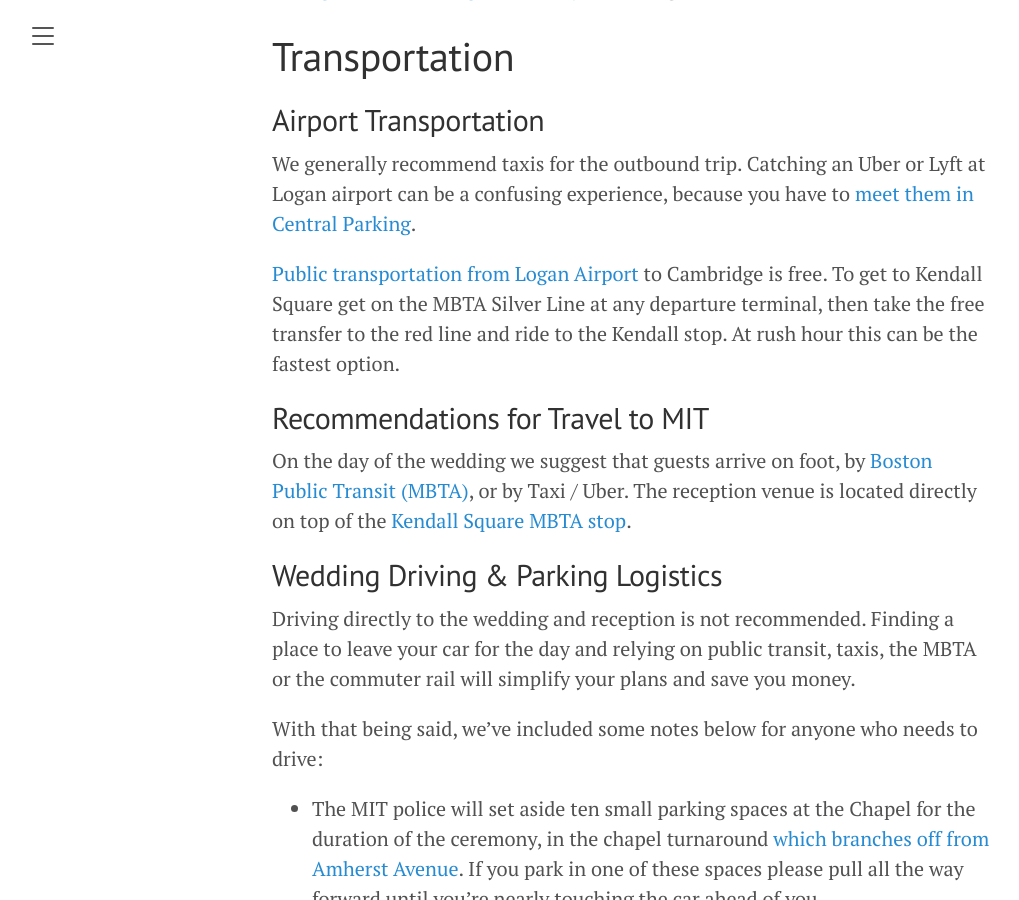
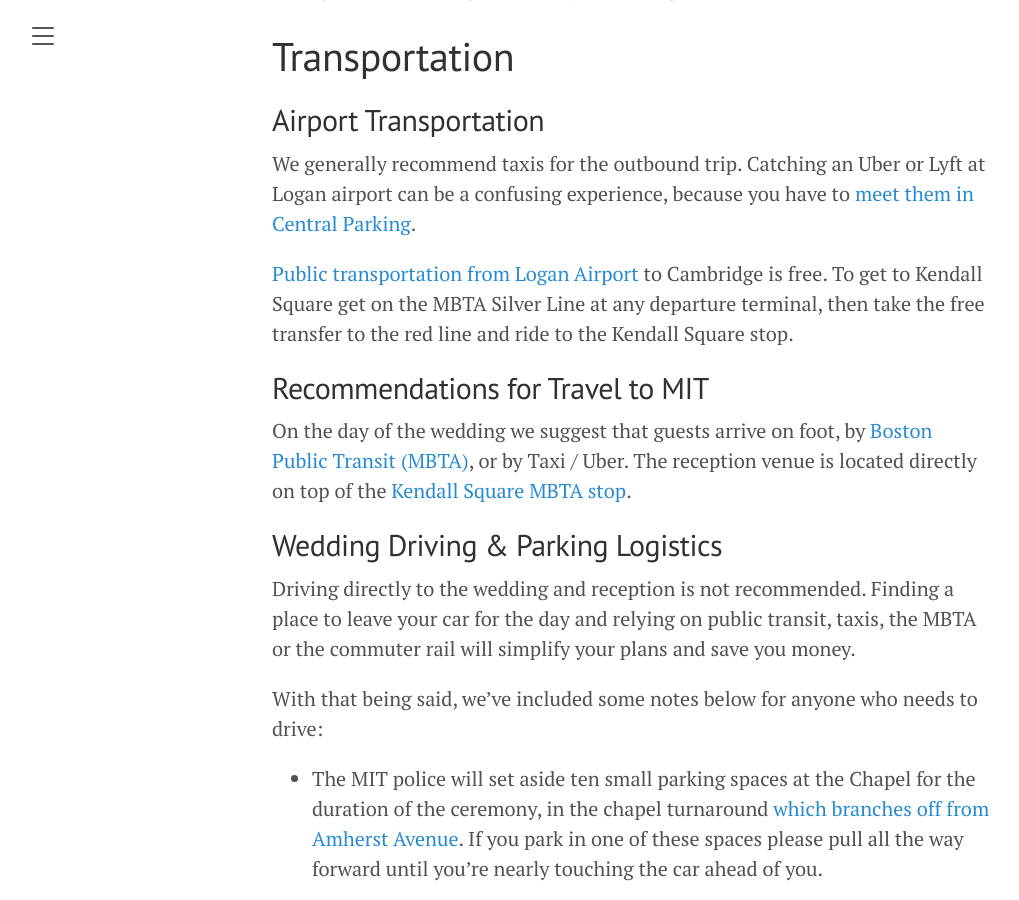
Before and after one commit to JoshBradshaw/andreajosh.github.io, a Jekyll site: the page built from _posts/2023-12-30-overview.md, in a window 1280 px wide and 900 px high, scrolled down 2854 px. Shown: the whole window, without its empty margins (8-1027 px from the left). Built offline with Jekyll 4.4.1, drawn with Linux system fonts in a browser that asks for light colours.

Commit message:
Update 2023-12-30-overview.md

```diff
--- a/_posts/2023-12-30-overview.md
+++ b/_posts/2023-12-30-overview.md
@@ -62,7 +62,7 @@ Some of our extended family will be staying in their camper vans at a [campgroun
 
 We generally recommend taxis for the outbound trip. Catching an Uber or Lyft at Logan airport can be a confusing experience, because you have to [meet them in Central Parking](https://www.uber.com/global/en/r/airports/bos/).
 
-[Public transportation from Logan Airport](https://www.massport.com/logan-airport/getting-to-logan/public-transportation) to Cambridge is free. To get to Kendall Square get on the MBTA Silver Line at any departure terminal, then take the free transfer to the red line and ride to the Kendall stop. At rush hour this can be the fastest option.
+[Public transportation from Logan Airport](https://www.massport.com/logan-airport/getting-to-logan/public-transportation) to Cambridge is free. To get to Kendall Square get on the MBTA Silver Line at any departure terminal, then take the free transfer to the red line and ride to the Kendall Square stop.
 
 ## Recommendations for Travel to MIT
 
```
